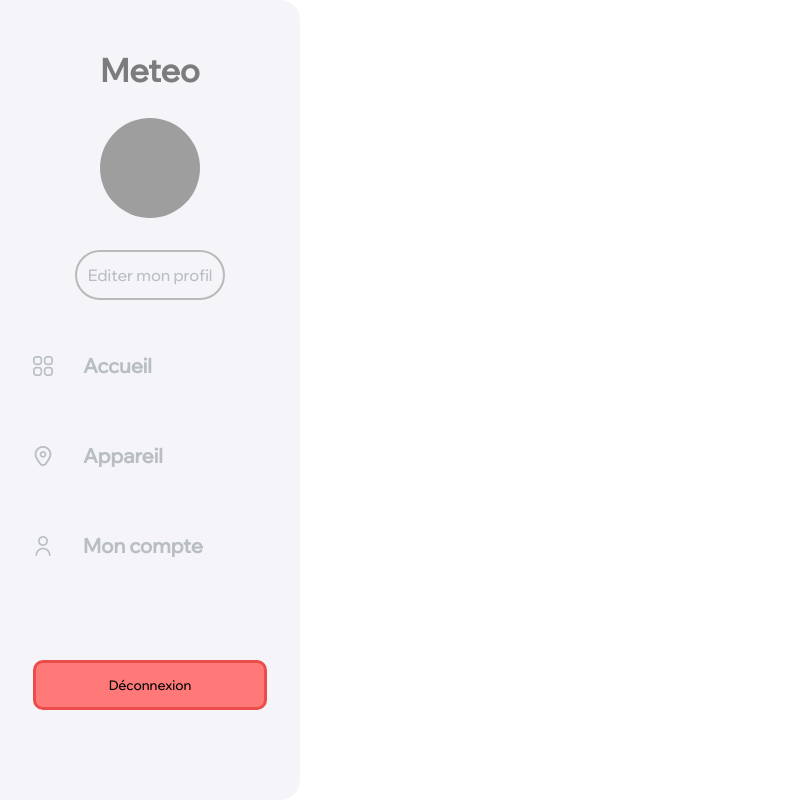
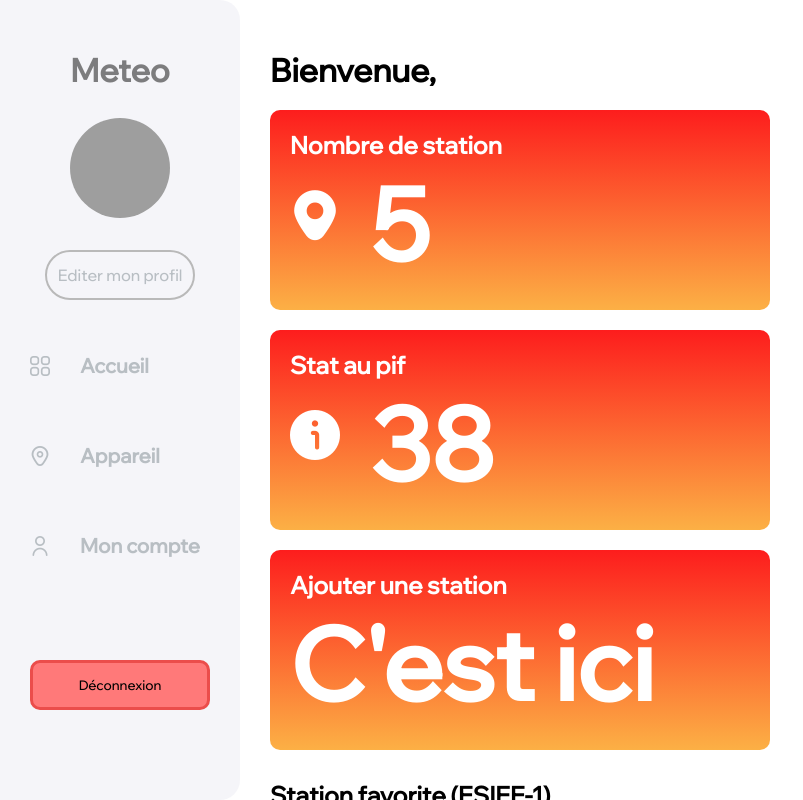
Before and after one commit to nathansuk/meteo-webapp, a Next.js app: page /dashboard in a window 1280 px wide. Shown: the whole page, without its empty margins (0-803 px from the left). Built offline with nearby package versions, Linux system fonts and the light colour scheme; no server answers; sample sign-in values are in the browser's storage; grey boxes are pictures that could not be loaded.

Commit message:
statistics

```diff
--- a/next.config.js
+++ b/next.config.js
@@ -14,6 +14,10 @@ const nextConfig = {
             source: "/user/get/:token",
             destination: "http://localhost:8080/user/get/:token",
           },
+          {
+            source: "/station/data/:stationId",
+            destination: "http://localhost:8080/station/data/:stationId",
+          },
         ];
       },
 }
--- a/package.json
+++ b/package.json
@@ -9,6 +9,9 @@
     "lint": "next lint"
   },
   "dependencies": {
-    "next": "^13.4.3"
+    "next": "^13.4.3",
+    "react-chartjs-2": "^5.2.0",
+    "socket.io": "^4.6.1",
+    "socket.io-client": "^4.6.0"
   }
 }
--- a/src/app/dashboard/page.js
+++ b/src/app/dashboard/page.js
@@ -3,12 +3,72 @@ import styles from './styles.module.css'
 import Image from 'next/image'
 import React from 'react'
 import {useState, useEffect} from 'react'
+import { Line } from 'react-chartjs-2';
+import {
+    Chart as ChartJS,
+    CategoryScale,
+    LinearScale,
+    PointElement,
+    LineElement,
+    Title,
+    Tooltip,
+    Legend,
+  } from 'chart.js';
 
 export default function Dashboard()
 {
 
+    ChartJS.register(
+        CategoryScale,
+        LinearScale,
+        PointElement,
+        LineElement,
+        Title,
+        Tooltip,
+        Legend
+      );
+
     const [user, setUser] = useState({})
     const [errors, setErrors] = useState([])
+    const [stationData, setStationData] = useState()
+
+    const [stationDataPressure, setStationDataPressure] = useState([])
+    const [stationDataPressureDate, setStationDataPressureDate] = useState([])
+
+    async function getStationData()
+    {
+        try {
+
+            const response = await fetch('/station/data/ESIEE-1', {
+                method: 'GET'
+            })
+
+            const data = await response.json()
+            setStationData(data)
+
+            const pressureDatas = []
+            const dataDates = []
+
+            data.forEach(item => {
+                pressureDatas.push(item.datas.pressure)
+                const dateFormatted = new Date(item.dataDate)
+                dataDates.push(dateFormatted.getHours() + " : " + dateFormatted.getMinutes())
+            });
+
+
+            setStationDataPressure(pressureDatas)
+            setStationDataPressureDate(dataDates)
+
+            console.log(pressureDatas)
+            console.log(dataDates)
+
+        } catch(err) {
+            console.log("Erreur lors de la récupération des données de la station" + err)
+            setErrors(err)
+        }
+    }
+
+
 
     async function getUser(token) {
 
@@ -35,6 +95,13 @@ export default function Dashboard()
 
     }
 
+    const logout = (e) => {
+        e.preventDefault()
+        localStorage.removeItem('session_token')
+        window.location.href = '/login'
+        return
+    }
+
 
     useEffect( () => {
         const token = localStorage.getItem('session_token')
@@ -45,7 +112,43 @@ export default function Dashboard()
         }
 
         getUser(token)
+        getStationData()
     }, [])
+
+    const options = {
+      responsive: true,
+      plugins: {
+        legend: {
+          display: false,
+          position: 'top',
+        },
+        title: {
+          display: false,
+          text: 'Chart.js Line Chart',
+        },
+      },
+    };
+
+    const labels = stationDataPressureDate
+
+    const data = {
+      labels,
+      datasets: [
+        {
+          label: 'Dataset 1',
+          data: stationDataPressure,
+          tension: 0.4,
+          borderColor: 'rgb(255, 99, 132)',
+          backgroundColor: 'rgba(255, 99, 132, 0.5)',
+        },
+        {
+            label: 'Dataset 2',
+            data: stationDataPressureDate,
+            borderColor: 'rgb(255, 99, 132)',
+            backgroundColor: 'rgba(255, 99, 132, 0.5)',
+          }
+      ],
+    };
 
     return (
 
@@ -90,10 +193,55 @@ export default function Dashboard()
 
                     </div>
 
-                <button className={styles.navigationLogoutButton}>Déconnexion</button>
+                <button
+                className={styles.navigationLogoutButton}
+                onClick={logout}>Déconnexion</button>
+
 
                 </div>
 
+                <div className={styles.dashboardContent}>
+
+                    <h1>Bienvenue, </h1>
+
+                    <div className={styles.dashboardContentBoxes}>
+
+                        <div className={styles.dashboardContentBox}>
+                            <h2>Nombre de station</h2>
+                            <div className={styles.boxContent}>
+                                <i class="fi fi-sr-marker dashboardContentBoxIcon" style={{marginRight: 30, marginTop: 30}}></i>
+                                <h1>5</h1>
+                            </div>
+                        </div>
+
+                        <div className={styles.dashboardContentBox}>
+                            <h2>Stat au pif</h2>
+                            <div className={styles.boxContent}>
+                                <i class="fi fi-sr-info dashboardContentBoxIcon" style={{marginRight: 30, marginTop: 30}}></i>
+                                <h1>38</h1>
+                            </div>
+                        </div>
+
+                        <div className={styles.dashboardContentBox}>
+                            <h2>Ajouter une station</h2>
+                            <div className={styles.boxContent}>
+
+                                <h1>C'est ici</h1>
+                            </div>
+                        </div>
+
+
+                    </div>
+
+
+                    <h2>Station favorite (ESIEE-1)</h2>
+
+                    <div className={styles.dashboardStationBox}>
+                        <h2><i class="fi fi-sr-dashboard"></i>Pression</h2>
+                        <Line options={options} data={data} />
+                    </div>
+
+                </div>
 
 
 
--- a/src/app/dashboard/styles.module.css
+++ b/src/app/dashboard/styles.module.css
@@ -8,7 +8,7 @@
     width: 100%;
 
     display: flex;
-    flex-direction: column;
+    flex-direction: row;
 }
 
 
@@ -128,4 +128,66 @@
     bottom: 20px;
     margin: auto;
     width: 90%;
+    cursor: pointer;
 }
+
+.dashboardContent {
+    color: black;
+    margin-left: 30px;
+    padding-top: 50px;
+    padding-right: 50px;
+    overflow-y: scroll;
+}
+
+.dashboardContentBoxes {
+    display: flex;
+    flex-direction: row;
+    flex-wrap: wrap;
+    justify-content: space-between;
+    margin-bottom: 30px;
+}
+
+.dashboardContentBox{
+    width: 500px;
+    height: 200px;
+    background: rgb(131,58,180);
+    background: linear-gradient(180deg, rgba(131,58,180,1) 0%, rgba(253,29,29,1) 0%, rgba(252,176,69,1) 100%);
+    margin-top: 20px;
+    border-radius: 10px;
+    color: white;
+    padding: 20px;
+    margin-right: 10px;
+}
+
+.boxContent {
+    font-size: 50px;
+    color: white;
+    display: flex;
+    flex-direction: row;
+}
+.dashboardContentBox > i {
+    position: relative;
+    top: 50px;
+    margin-right: 30px;
+    font-size: 50px;
+    color:rgb(185, 185, 185)
+}
+
+.dashboardStationBox {
+    width: 500px;
+    background-color: #ececec;
+    padding: 20px;
+    border-radius: 10px;
+    margin-top: 20px;
+    color: black;
+}
+
+.dashboardStationBox > h2 {
+    margin-bottom: 20px;
+}
+
+.dashboardStationBox > h2 > i  {
+    margin-right: 10px;
+    position: relative;
+    top: 3px;
+}
--- /dev/null
+++ b/src/app/station/styles.module.css
@@ -0,0 +1,6 @@
+.stationMain {
+    width: 100%;
+    height: 100vh;
+    background-color: white;
+    color: black;
+}
```
Also changed, not shown: src/app/login/page.js (+24 -1 lines), src/app/login/styles.module.css (+33 -0 lines), src/app/station/page.js (added, +27 -0 lines), 1 other file (tests, documents, lock files or other folders).
